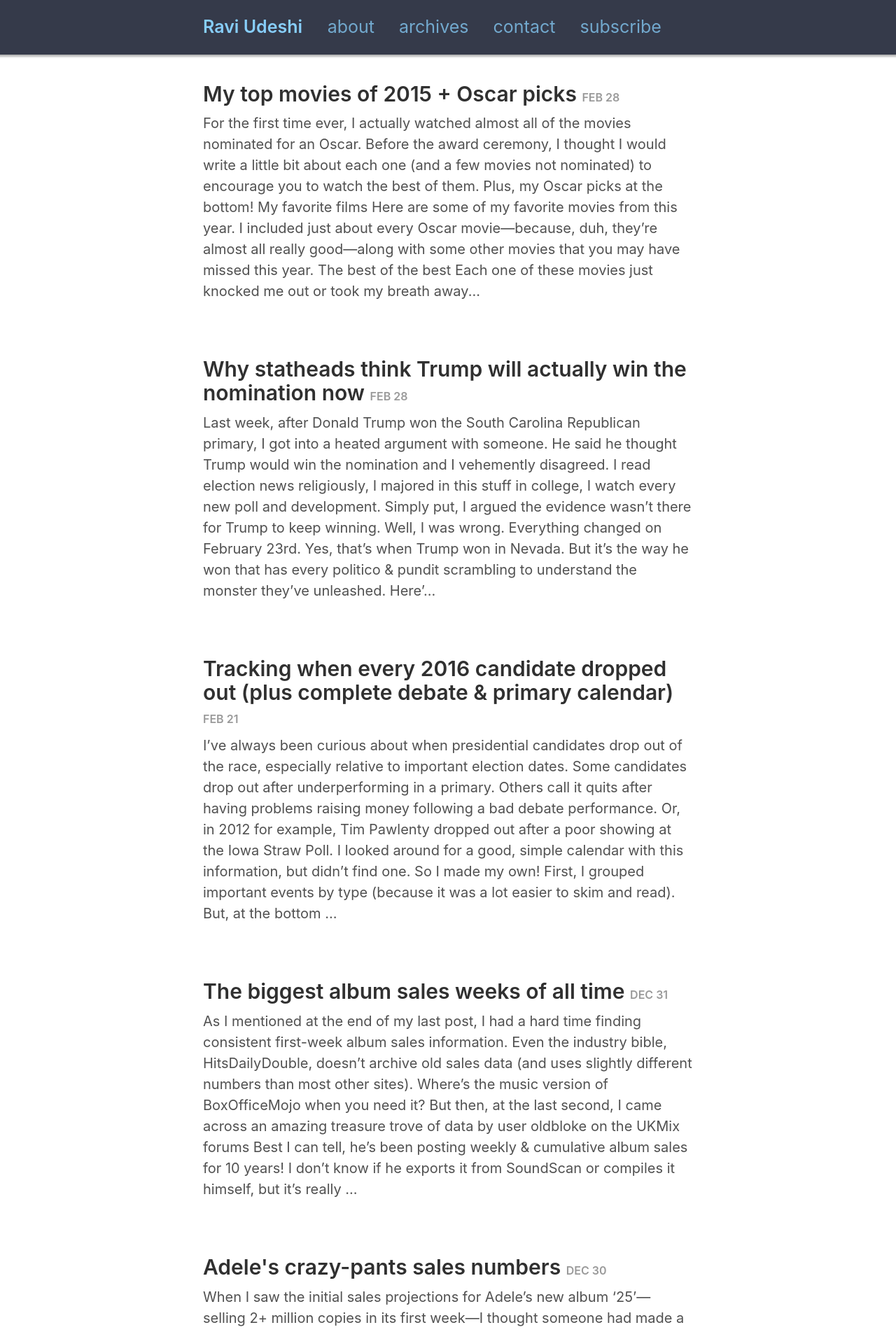
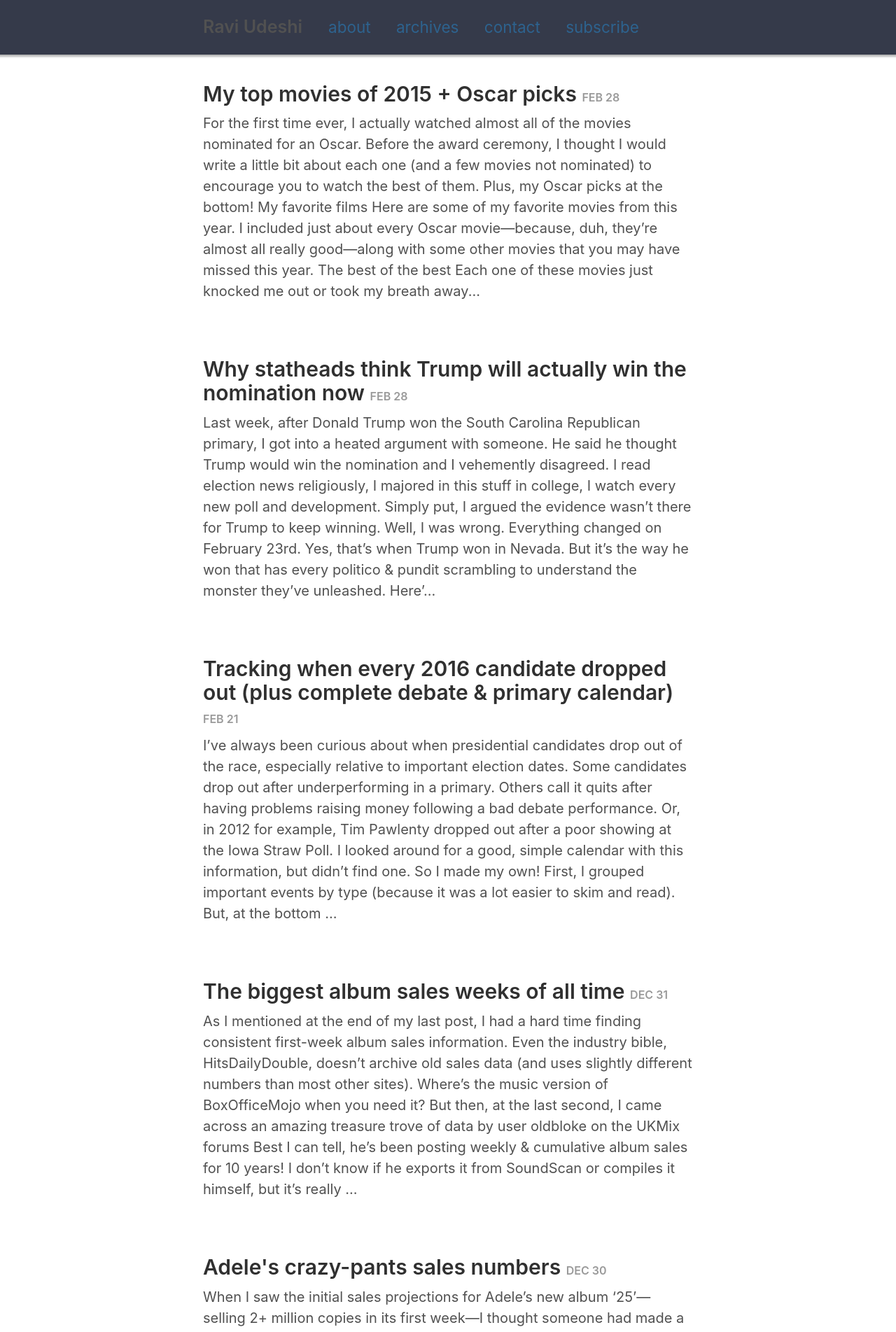
Before and after one commit to rkudeshi/rkudeshi.github.io, a Jekyll site: the page built from index.html, in a window 1280 px wide. Shown: the top 1903 px of the page at 70% size. Built offline with Jekyll 4.4.1, drawn with Linux system fonts in a browser that asks for light colours; the list of posts is cut into pages by our own code.

Commit message:
Update masthead

```diff
--- a/_sass/_RAVI.scss
+++ b/_sass/_RAVI.scss
@@ -17,14 +17,9 @@
 
 // Header & menubar
 
-.masthead a {
-	margin-right: 1.5rem;
+.masthead {
     color: lightskyblue;
     font-size: 1.25rem;
-}
-.masthead a:hover {
-    text-decoration: none;
-    /* border-bottom: 5px solid lightskyblue; */
 }
 .masthead-title {
     display: inline-block;
@@ -32,9 +27,16 @@
 }
 .masthead-menu {
 	display: inline-block;
-    opacity: 0.75;
+    opacity: 0.5;
     font-weight: 400;
     font-size: 90%;
+}
+.masthead a {
+    margin-right: 1.5rem;
+}
+.masthead a:hover {
+    text-decoration: none;
+    /* border-bottom: 5px solid lightskyblue; */
 }
 
 
```
